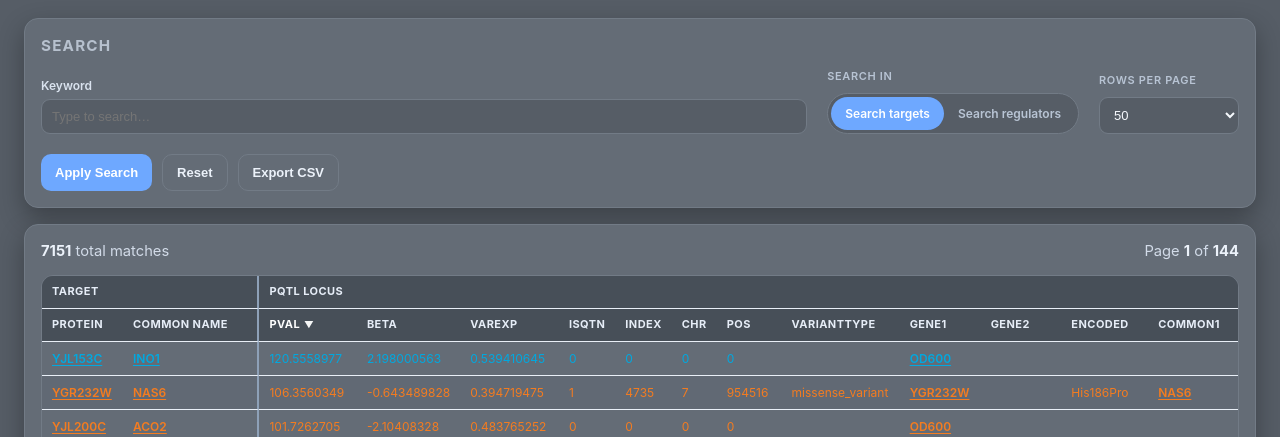
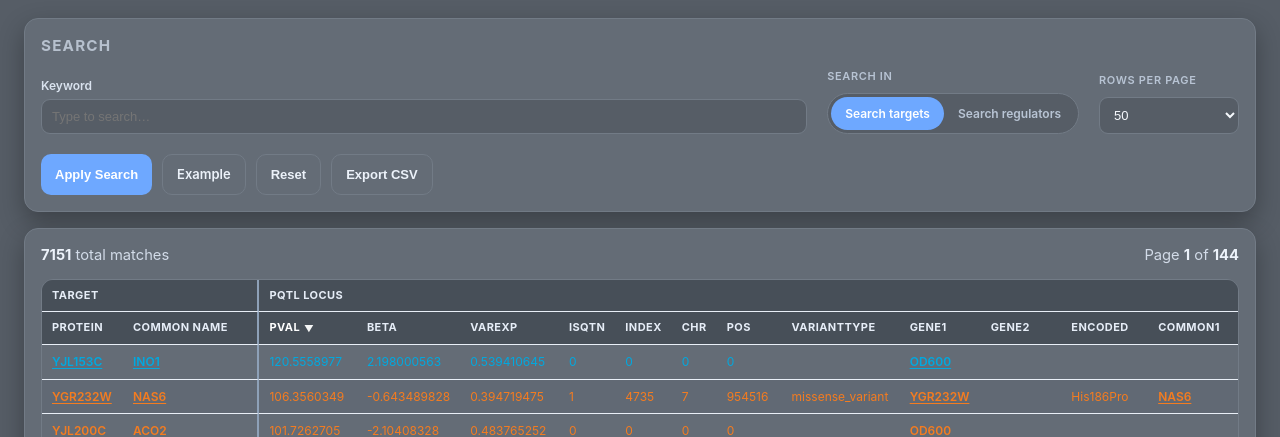
Before and after one commit to cjakobson/qtl-atlas, a FastAPI app: page / in a window 1280 px wide. Shown: the part 128-565 px from the top of the page. Run offline with FastAPI, Linux system fonts and the light colour scheme.

Commit message:
Update index.html

```diff
--- a/app/templates/index.html
+++ b/app/templates/index.html
@@ -427,6 +427,7 @@
 
         <div class="actions">
           <button class="button-primary" type="submit">Apply Search</button>
+          <a class="button-secondary button-link" href="/?q=IRA2&search_mode=regulators&page=1&sort_by=pVal&sort_order=desc&page_size=50">Example</a>
           <button class="button-secondary" type="button" onclick="window.location='/'">Reset</button>
           <button
             class="button-secondary"
```
